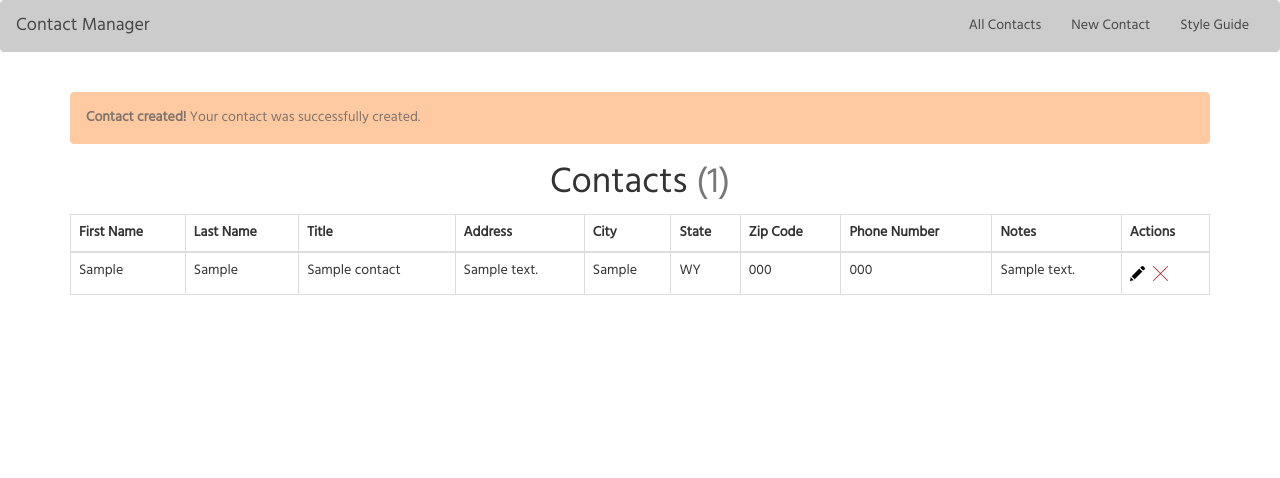
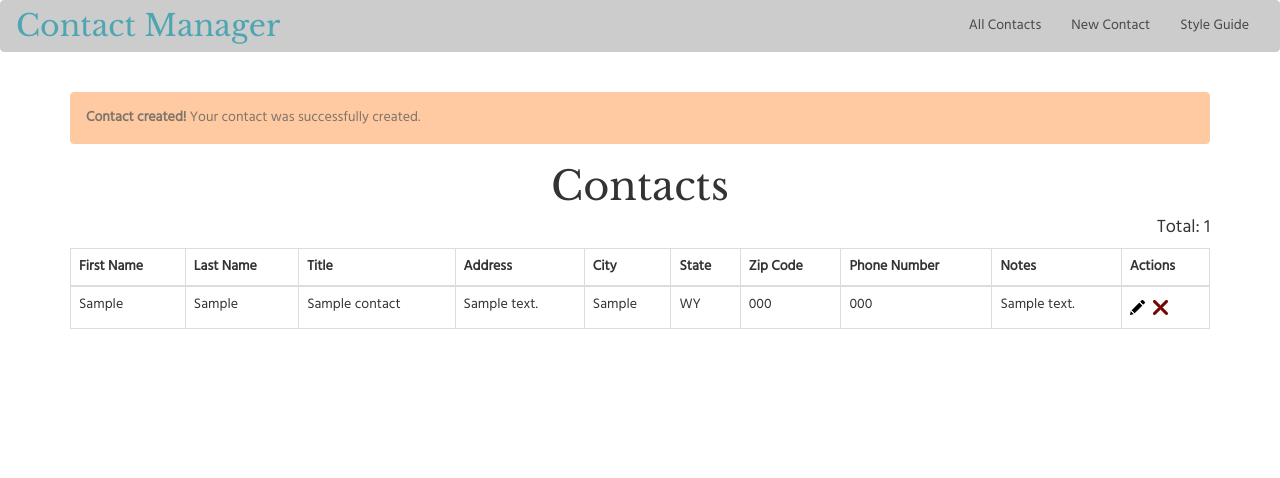
Before and after one commit to alexisbarnes/contact-manager, a PHP site: the page made by index.php in a window 1280 px wide. Shown: the top 478 px of the page. Run offline with PHP 8.4, Linux system fonts and the light colour scheme; tables that the repository leaves empty or names only in its code hold one stand-in row (values such as "Sample post"); some libraries are stand-ins or nearby versions.

Commit message:
Updated x img and modified styles and layout.

```diff
--- a/css/style.css
+++ b/css/style.css
@@ -11,6 +11,8 @@ body {
 
 h1 {
   text-align: center;
+  font-family: 'Libre Baskerville', serif;
+  font-size: 40px;
 }
 
 .container {
@@ -26,6 +28,11 @@ h1 {
   text-align: left;
 }
 
+/*--TEXT MUTED--*/
+.total-contacts {
+  text-align: right;
+}
+
 /*--NAVBAR--*/
 .navbar-default {
   background-color: #CCCCCC;
@@ -37,7 +44,9 @@ h1 {
 }
 
 .navbar-default .navbar-brand {
-  color: #474747;
+  color: #4DA6B2;
+  font-family: 'Libre Baskerville', serif;
+  font-size: 30px;
 }
 
 /*--PAGE STYLES--*/
@@ -47,9 +56,16 @@ h1 {
 
 /*--ALERT INFO--*/
 .alert-info {
-    color: #7F746B;
-    background-color: #FFCAA1;
-    border-color: #FFCAA1;
+  color: #7F746B;
+  background-color: #FFCAA1;
+  border-color: #FFCAA1;
+}
+
+/*--ALERT DANGER--*/
+.alert-danger {
+  color: #730603;
+  background-color: #EAB6B6;
+  border-color: #EAB6B6;
 }
 
 /*--FORM--*/
--- a/header.php
+++ b/header.php
@@ -15,6 +15,7 @@
     <!-- bootstrap -->
     <link rel="stylesheet" href="https://maxcdn.bootstrapcdn.com/bootstrap/3.3.7/css/bootstrap.min.css">
     <link href="https://fonts.googleapis.com/css?family=Hind" rel="stylesheet">
+    <link href="https://fonts.googleapis.com/css?family=Libre+Baskerville" rel="stylesheet">
     <link rel="stylesheet" href="/css/style.css">
 
   </head>
--- a/index.php
+++ b/index.php
@@ -27,7 +27,8 @@
 <?php endif; ?>
 
 
-<h1>Contacts <span class="text-muted">(<?= count($contacts); ?>)</span></h1>
+<h1>Contacts</h1>
+<h4 class="total-contacts">Total: <?= count($contacts); ?></h4>
   <!-- Table -->
   <div class="table-responsive">
   <table class="table table-hover table-bordered">
```
Also changed, not shown: imgs/x.png.
